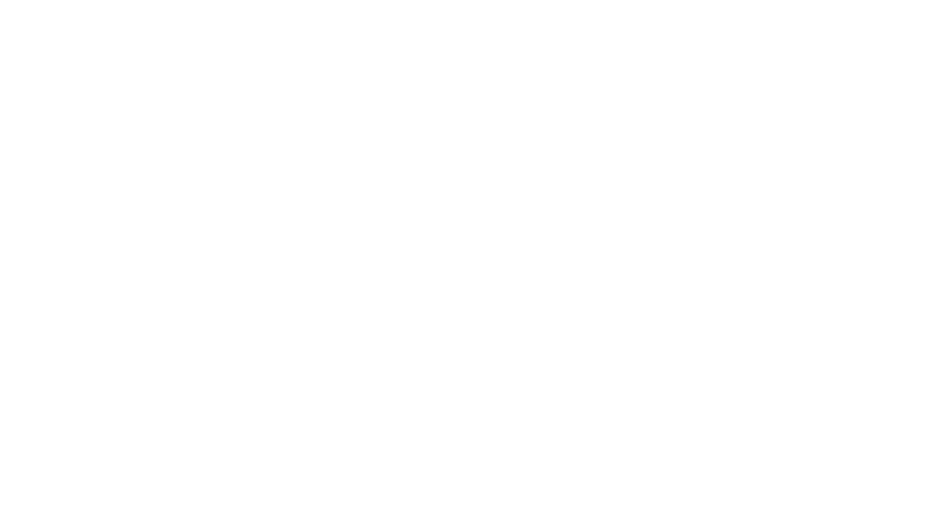
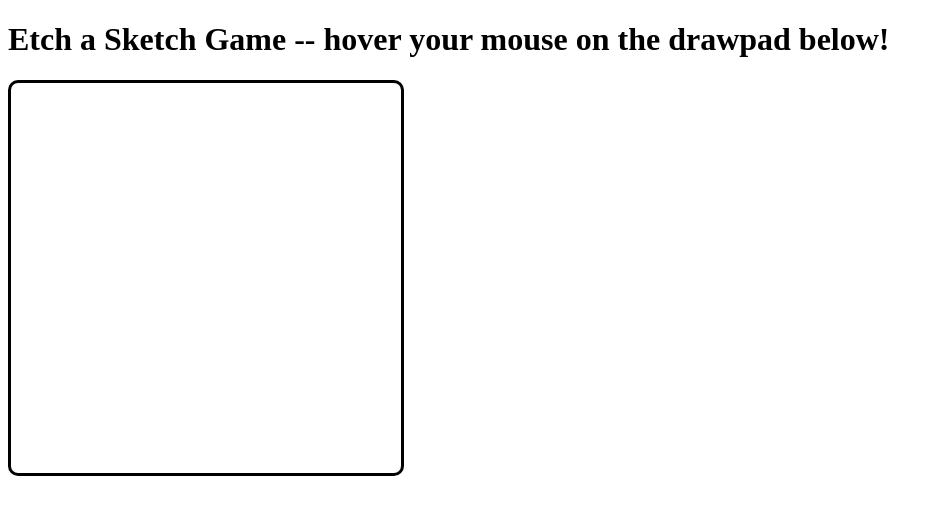
Before and after one commit to sritejachavva/Etch-a-sketch, a plain HTML site: page index.html in a window 1280 px wide. Shown: the whole page, without its empty margins (0-942 px from the left). Drawn offline with Linux system fonts and the light colour scheme.

Commit message:
add title and border

```diff
--- a/index.html
+++ b/index.html
@@ -10,6 +10,7 @@
 
 </head>
 <body>
+    <h1> Etch a Sketch Game -- hover your mouse on the drawpad below!</h1>
 
 </body>
 </html>
--- a/myjs.js
+++ b/myjs.js
@@ -6,6 +6,8 @@ function createDivs()
 {
     let emptyGrid = document.createElement('div');
     emptyGrid.classList.add('container');
+    emptyGrid.style.cssText = 'border-style: solid; border-radius:10px; width:fit-content;'
+    document.body.appendChild(emptyGrid);
     let emptyRow = document.createElement('div');
     emptyRow.classList.add('row');
     emptyRow.style.cssText = 'display:flex;'
@@ -17,7 +19,7 @@ function createDivs()
 
     for (let i = 0; i < 64; i++) {
         let temprow = emptyRow.cloneNode(true);
-        document.body.appendChild(temprow);
+        emptyGrid.appendChild(temprow);
         for (let j = 0; j < 64; j++){
             let tempcell = emptyCell.cloneNode(true);
 
```
